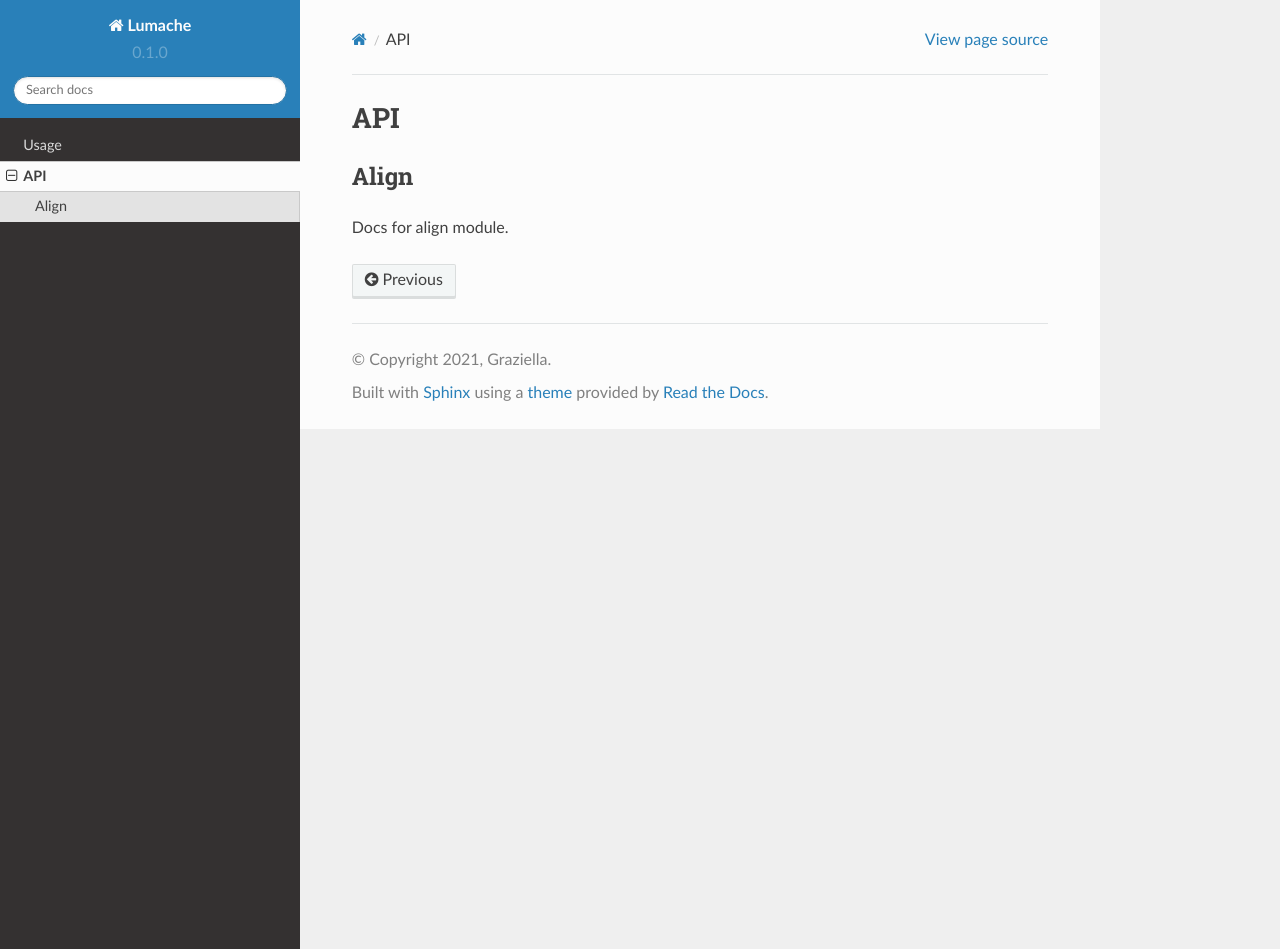
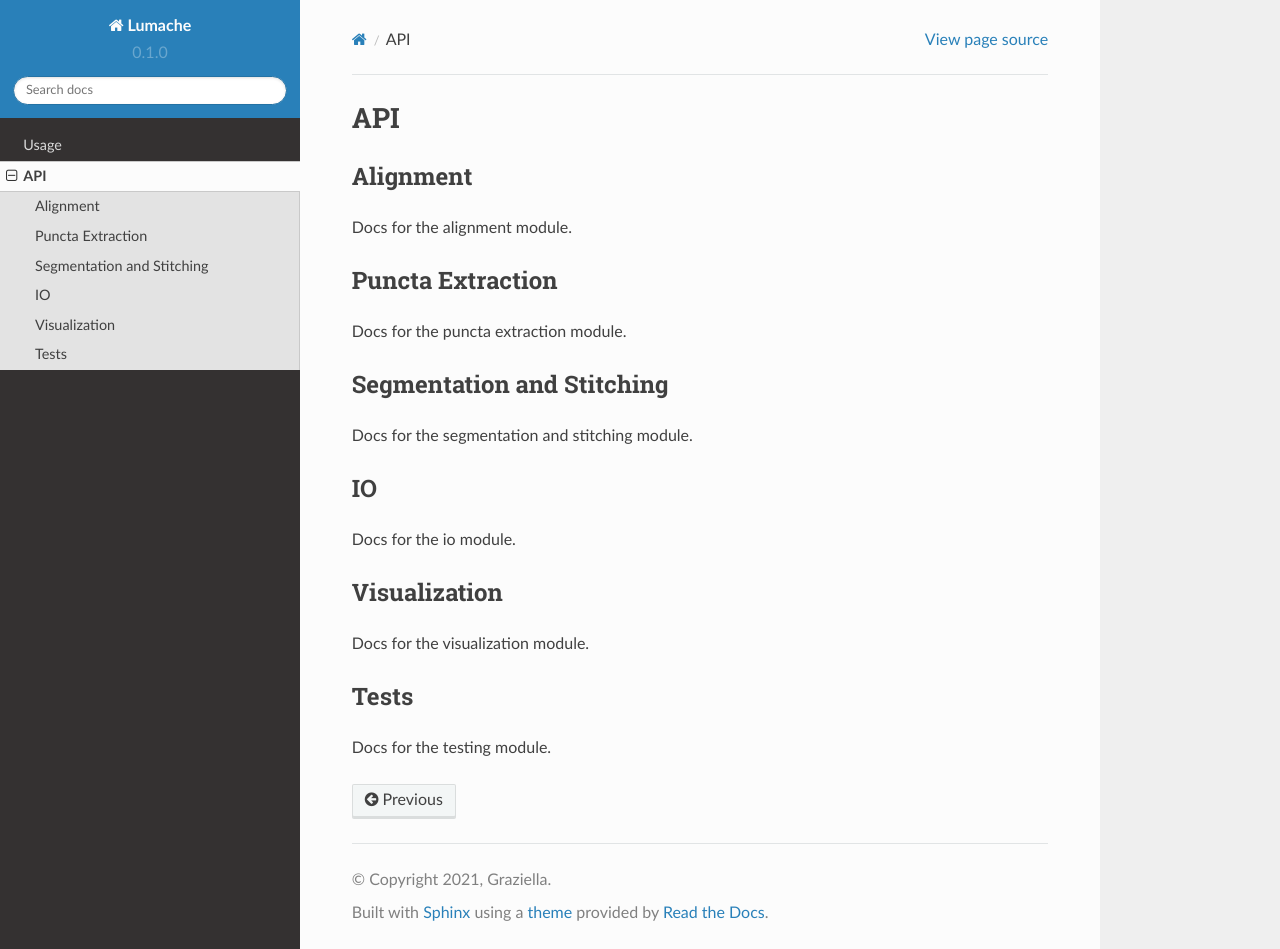
Before and after one commit to ebesier/exm-docs, a Sphinx documentation site: the page built from docs/source/api.rst, in a window 1280 px wide and 949 px high. Built offline with Sphinx 7.4.7 and the Read the Docs theme 2.0.0, drawn with Linux system fonts in a browser that asks for light colours.

Commit message:
Update api.rst

```diff
--- a/docs/source/api.rst
+++ b/docs/source/api.rst
@@ -1,9 +1,44 @@
 API
 ===
 
-.. _align:
+.. _alignment:
 
-Align
+Alignment
 ------------
 
-Docs for align module.
+Docs for the alignment module.
+
+.. _puncta-extraction:
+
+Puncta Extraction
+------------
+
+Docs for the puncta extraction module.
+
+.. _segmentation:
+
+Segmentation and Stitching
+------------
+
+Docs for the segmentation and stitching module.
+
+.. _io:
+
+IO
+------------
+
+Docs for the io module.
+
+.. _visualization:
+
+Visualization
+------------
+
+Docs for the visualization module.
+
+.. _tests:
+
+Tests
+------------
+
+Docs for the testing module.
```
